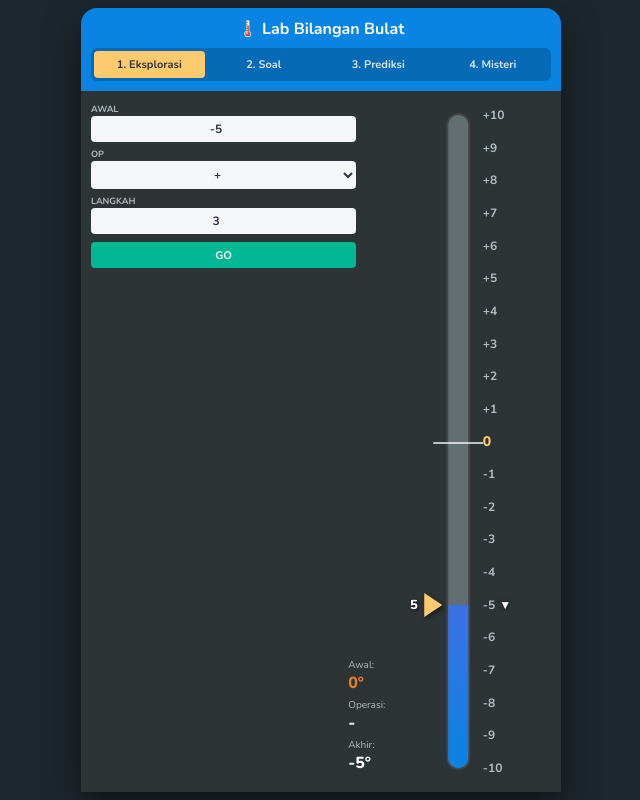
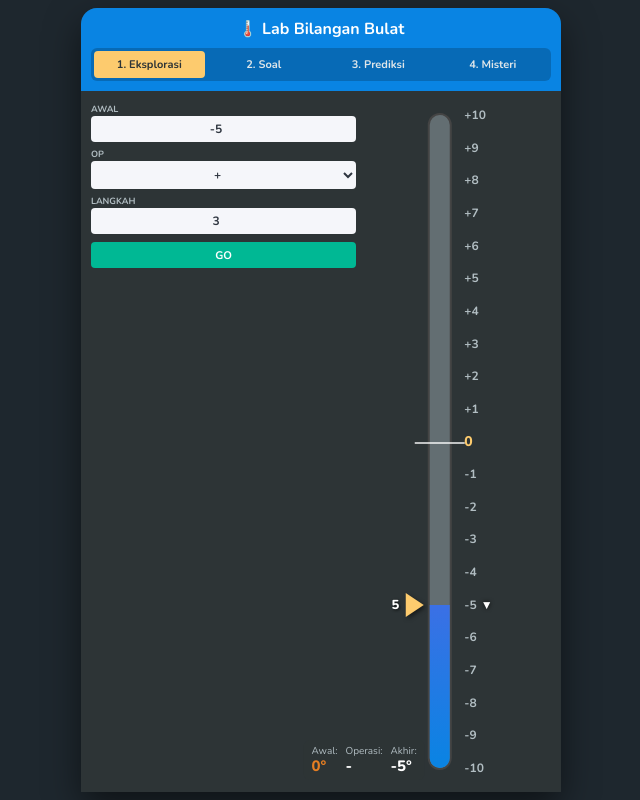
Before and after one commit to GogonXXX/Tangga-Bilangan-Negatif_Positif, a plain HTML site: page index.html in a window 1280 px wide. Shown: the whole page, without its empty margins (319-959 px from the left). Drawn offline with nearby package versions, Linux system fonts and the light colour scheme.

Commit message:
Update index.html

```diff
--- a/index.html
+++ b/index.html
@@ -285,7 +285,7 @@
         }
         .answer-area .control-group label { color: #ffeaa7; }
 
-        /* --- AREA TENGAH: TERMOMETER (geser kiri 15%) --- */
+        /* --- AREA TENGAH: TERMOMETER (geser kiri total -25%) --- */
         .thermometer-container {
             flex: 1;
             display: flex;
@@ -295,7 +295,7 @@
             padding: 10px 0;
             min-height: 420px;
             min-width: 120px;
-            transform: translateX(-15%);
+            transform: translateX(-25%);
         }
 
         .thermometer-wrapper {
@@ -408,23 +408,35 @@
         .marker-naik { background: #d63031; }
         .marker-turun { background: #0984e3; }
 
-        /* --- FLOATING RESULT: pojok kiri bawah, ikut bergeser --- */
+        /* --- FLOATING RESULT: horizontal, geser 15% ke kiri --- */
         .floating-result {
             position: absolute;
             left: 0;
             bottom: 0;
-            text-align: left;
-            pointer-events: none;
+            transform: translateX(-15%);   /* geser 15% ke kiri dari posisi container */
+            display: flex;
+            flex-direction: row;
+            align-items: flex-end;
+            gap: 8px;
+            z-index: 20;
+            background: rgba(45,52,54,0.85);
+            padding: 5px 8px;
+            border-radius: 6px;
+            white-space: nowrap;
+        }
+        .float-item {
+            font-size: 10px;
+            color: #b2bec3;
             display: flex;
             flex-direction: column;
-            gap: 4px;
-            z-index: 20;
-            background: rgba(45,52,54,0.85);
-            padding: 6px 8px;
-            border-radius: 6px;
+            align-items: flex-start;
+            line-height: 1.2;
         }
-        .float-item { font-size: 10px; color: #b2bec3; }
-        .float-item span { display: block; font-size: 16px; font-weight: 800; }
+        .float-item span {
+            display: block;
+            font-size: 15px;
+            font-weight: 800;
+        }
 
         .text-orange { color: #e67e22; }
         .text-red { color: #ff7675; }
```
